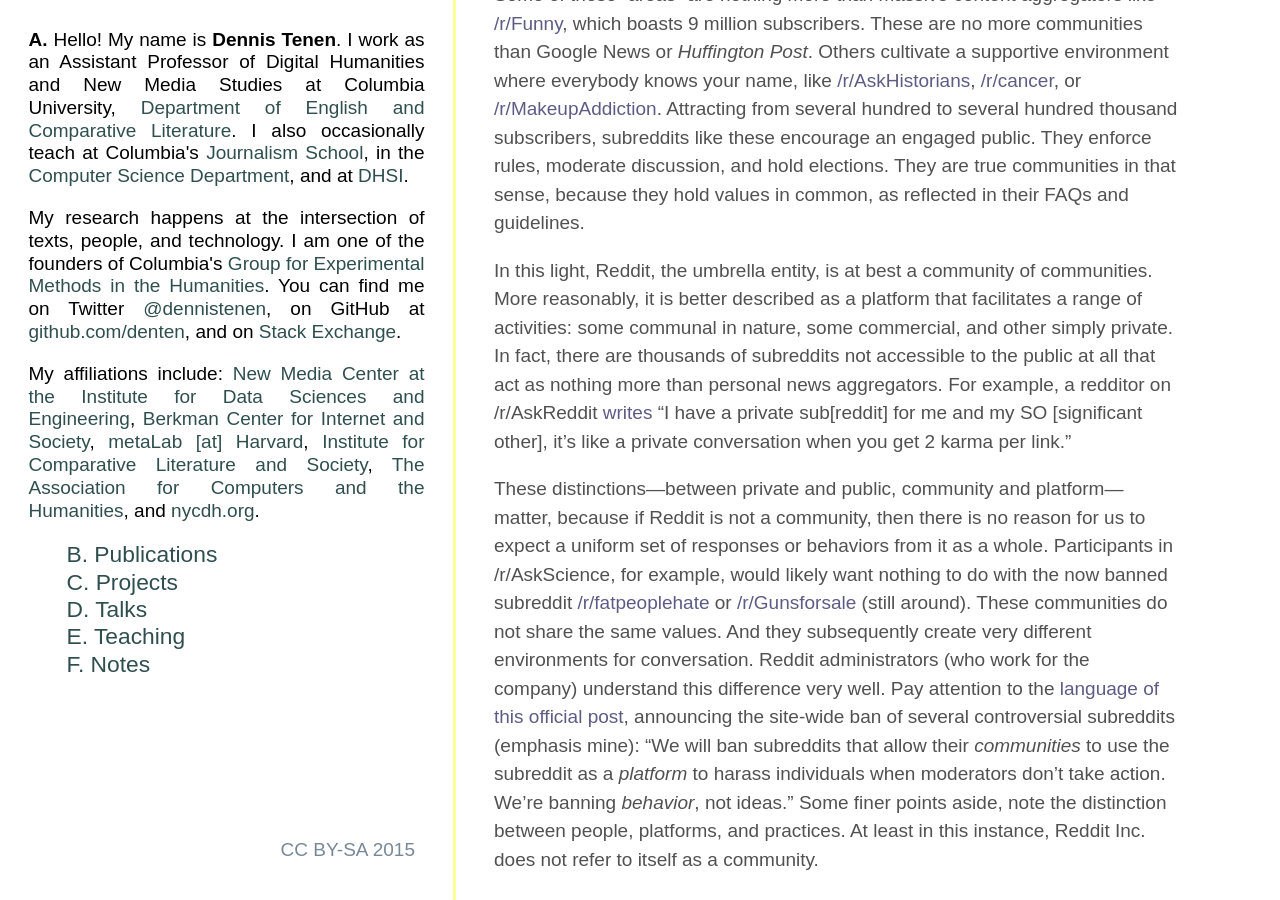
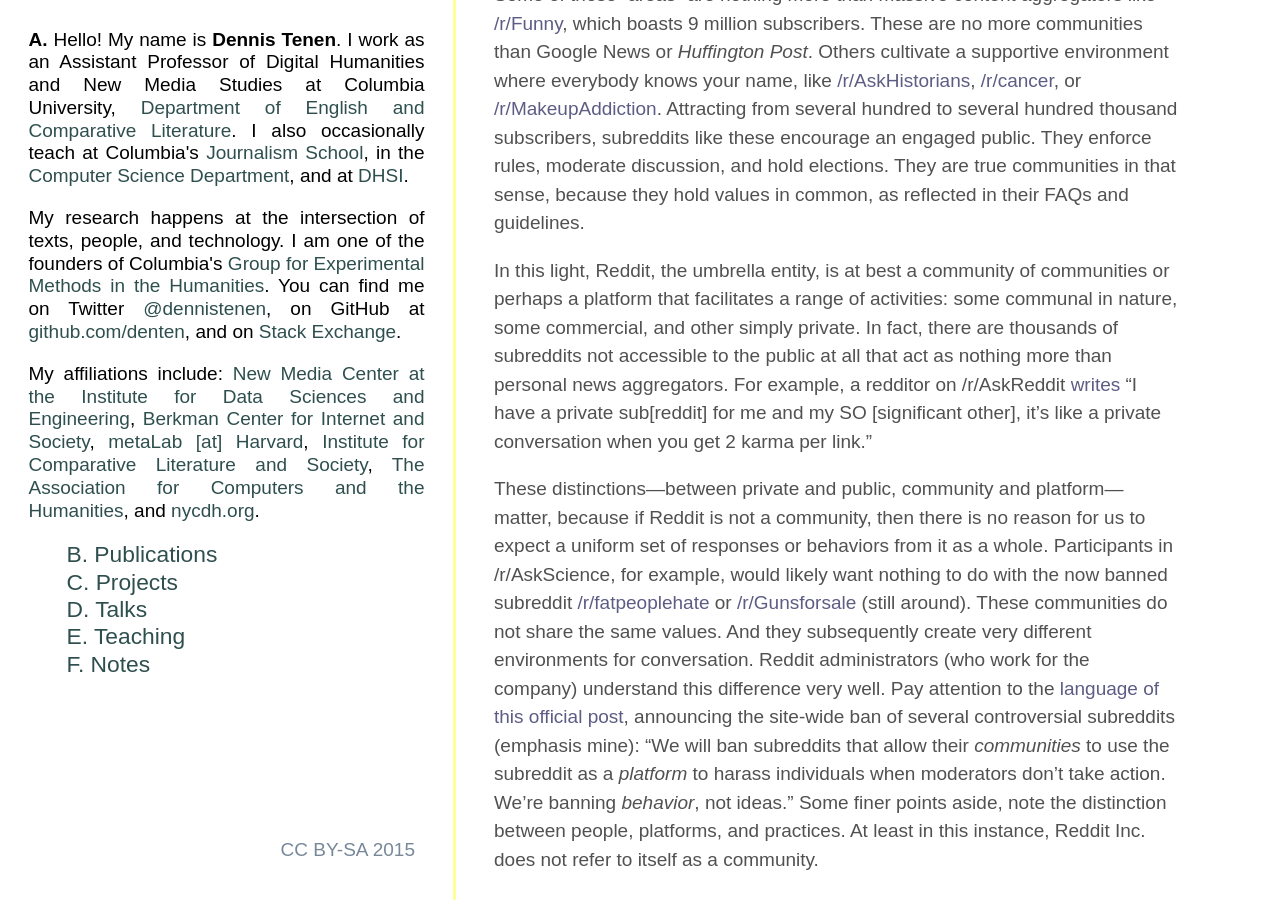
Before and after one commit to denten/denten.github.io, a Jekyll site: the page built from _posts/2015-07-29-reddit-community.md, in a window 1280 px wide and 900 px high, scrolled down 950 px. Built offline with Jekyll 4.4.1, drawn with Linux system fonts in a browser that asks for light colours; some web fonts are replaced.

Commit message:
minor updates

```diff
--- a/_posts/2015-07-29-reddit-community.md
+++ b/_posts/2015-07-29-reddit-community.md
@@ -58,11 +58,11 @@
 values in common, as reflected in their FAQs and guidelines.
 
 In this light, Reddit, the umbrella entity, is at best a community of
-communities. More reasonably, it is better described as a platform that
-facilitates a range of activities: some communal in nature, some commercial,
-and other simply private. In fact, there are thousands of subreddits not
-accessible to the public at all that act as nothing more than personal news
-aggregators. For example, a redditor on /r/AskReddit
+communities or perhaps a platform that facilitates a range of activities: some
+communal in nature, some commercial, and other simply private. In fact, there
+are thousands of subreddits not accessible to the public at all that act as
+nothing more than personal news aggregators. For example, a redditor on
+/r/AskReddit
 [writes](https://www.reddit.com/r/AskReddit/comments/1qr54b/why_do_private_subreddits_exist/)
 "I have a private sub[reddit] for me and my SO [significant other], it's like a
 private conversation when you get 2 karma per link."
```
